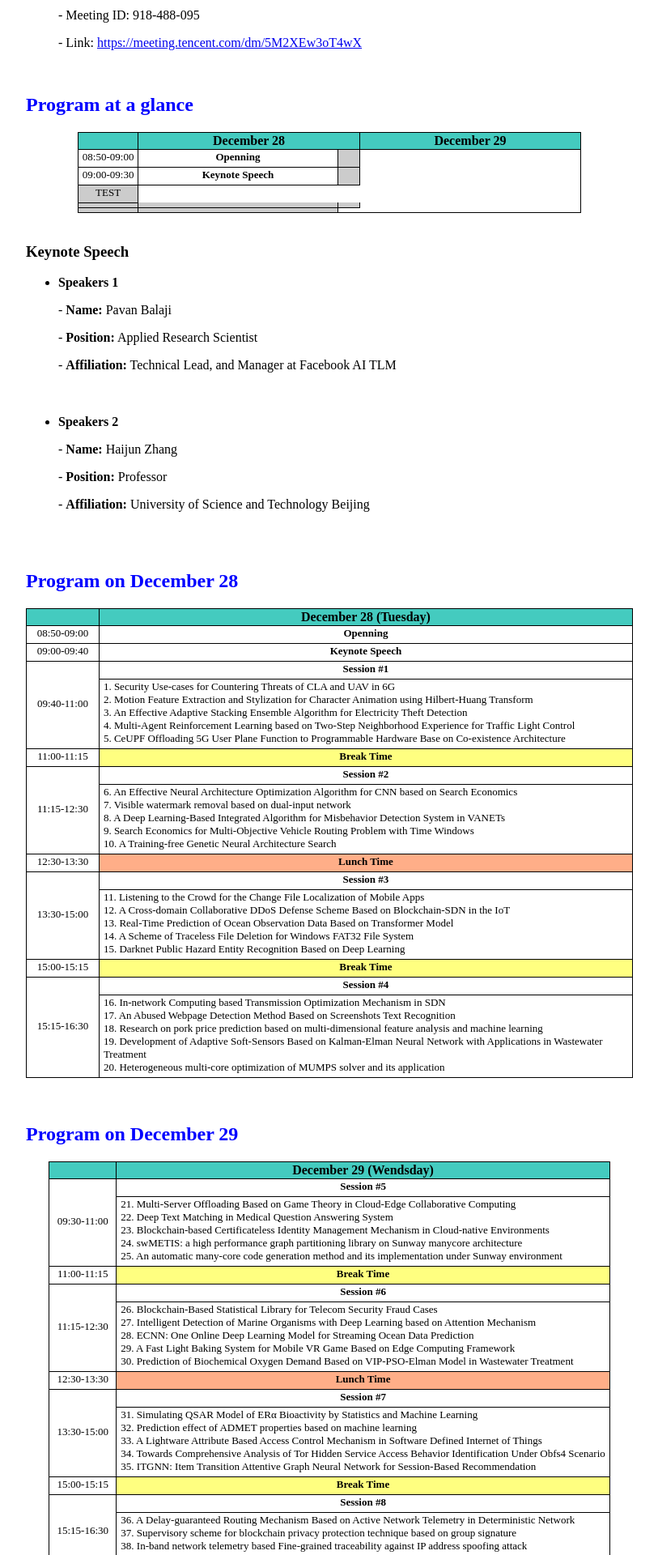
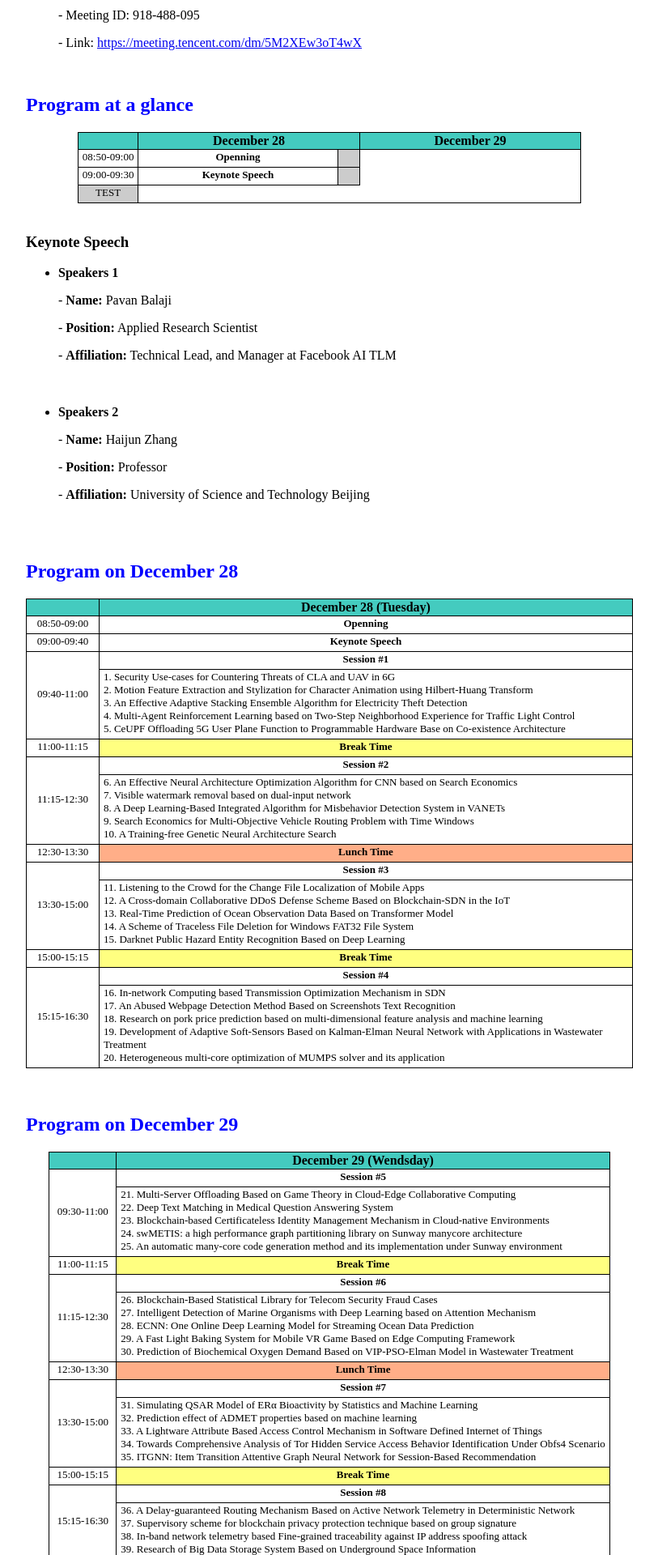
Before and after one commit to icea-conf/2021, a Jekyll site: the page built from program/index.html, in a window 1280 px wide. Shown: the part 663-2583 px from the top of the page at 81% size, without its empty margins (233-1046 px from the left). Built offline with Jekyll 4.4.1, drawn with Linux system fonts in a browser that asks for light colours.

Commit message:
Update index.html

```diff
--- a/program/index.html
+++ b/program/index.html
@@ -45,15 +45,6 @@ title: ACM ICEA 2021
                               <td class="tcontent4" style="background-color:#CCCCCC">TEST</td>
                          </tr>
 
-                         <tr>
-                              <td class="tcontent4" style="background-color:#CCCCCC"></td>
-                              <td class="tcontent4" rawspan="2"style="background-color:#CCCCCC"></td>
-                              <td class="tcontent4" style="background-color:#CCCCCC"></td>
-                         </tr>
-                         <tr>
-                              <td class="tcontent4" style="background-color:#CCCCCC"></td>
-                              <td class="tcontent4" style="background-color:#CCCCCC"></td>
-                         </tr>
 
 <!--
                          <tr>
```
